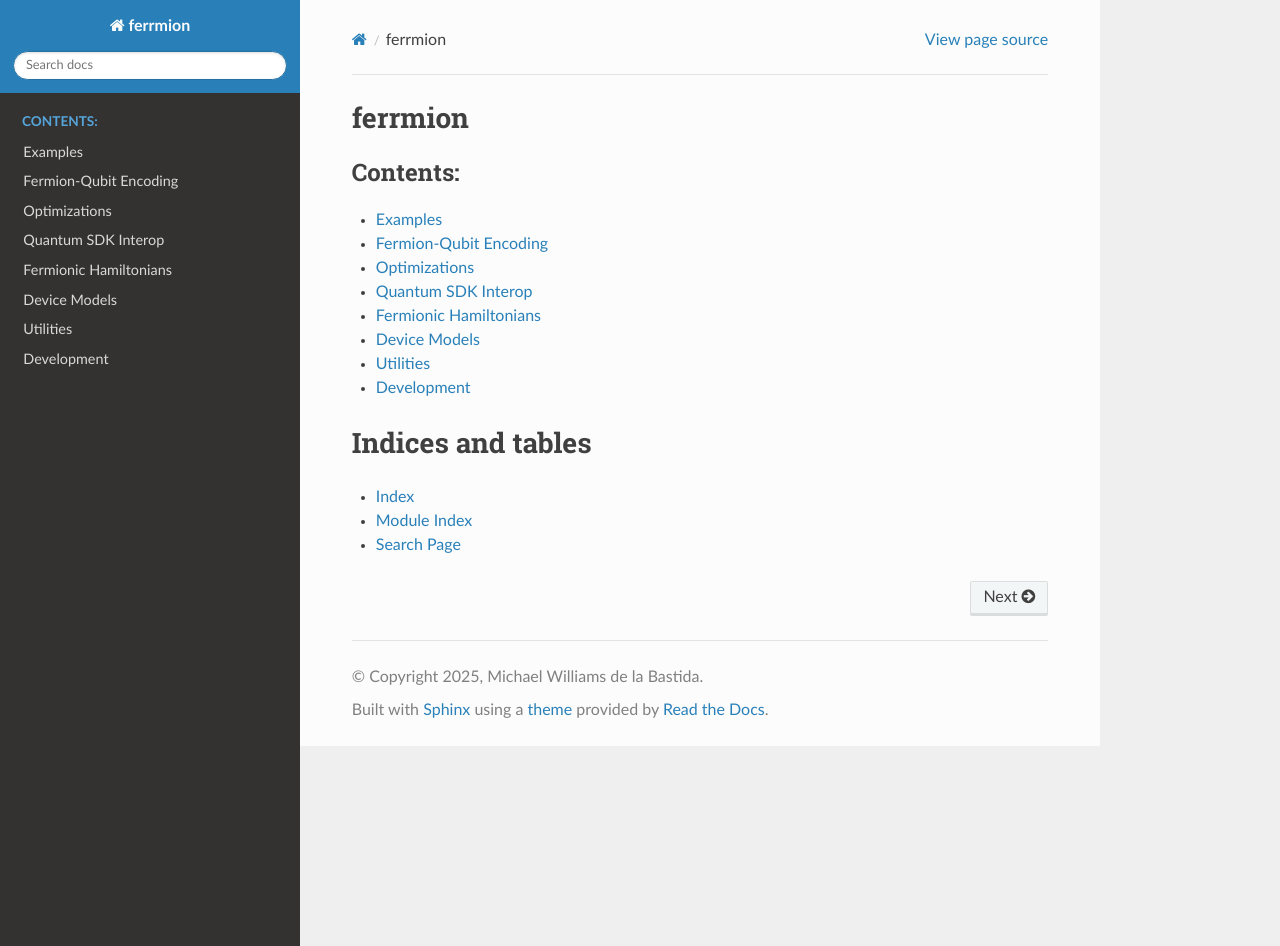
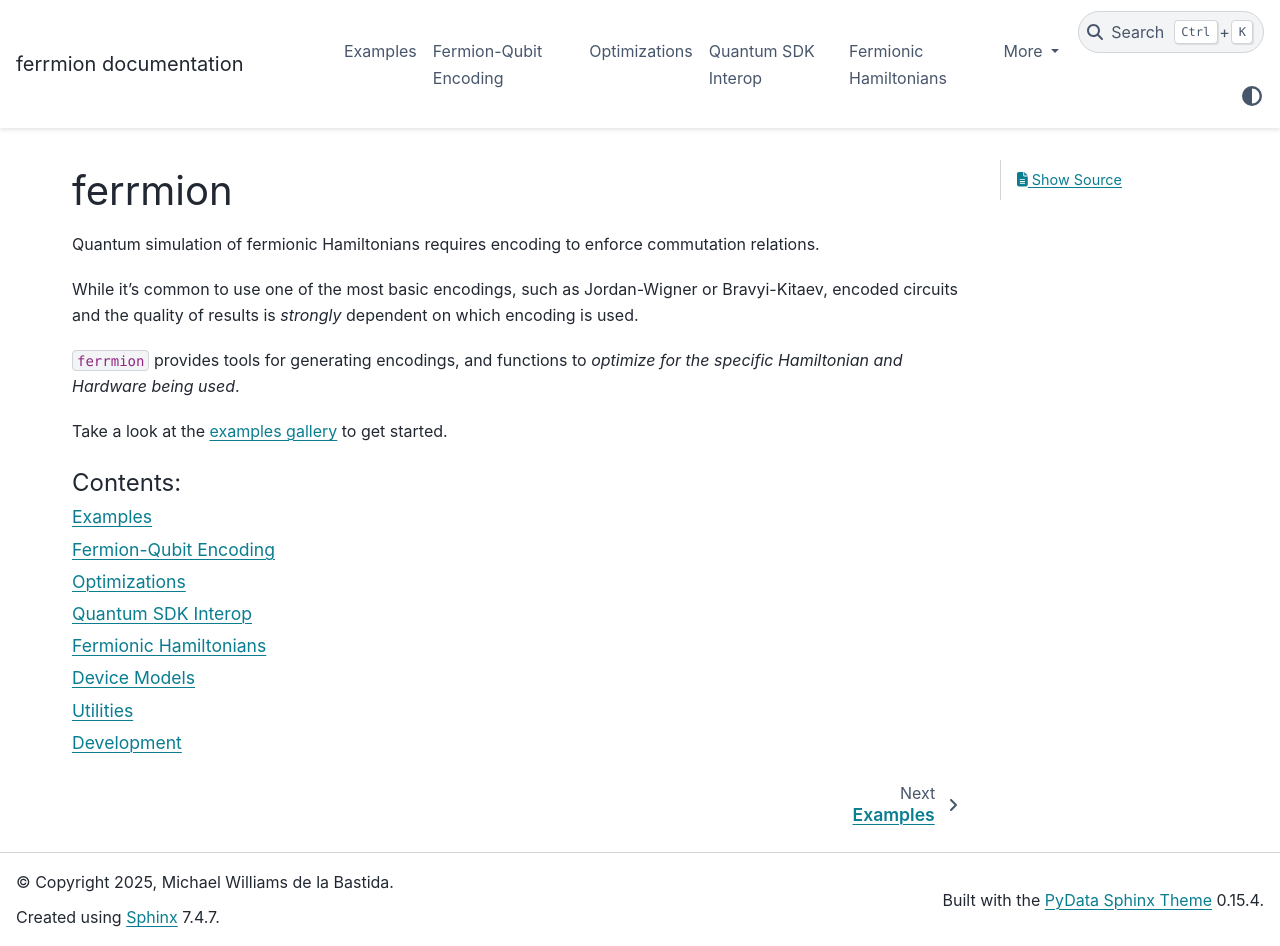
Before and after one commit to UCL-CCS/ferrmion, a Sphinx documentation site: the page built from docs/source/index.md, in a window 1280 px wide and 946 px high. Built offline with Sphinx 7.4.7 and the PyData theme 0.15.4, drawn with Linux system fonts in a browser that asks for light colours.

````diff
--- a/docs/source/conf.py
+++ b/docs/source/conf.py
@@ -29,9 +29,9 @@ extensions = ["sphinx.ext.autodoc",
     # "sphinx.ext.ifconfig",
     "sphinx.ext.viewcode",
     # "sphinx.ext.githubpages",
-    # "sphinx.ext.napoleon",
+    "sphinx.ext.napoleon",
     "myst_nb",
-    "sphinx_rtd_theme",
+    "pydata_sphinx_theme",
     "myst_sphinx_gallery",
     ]
 
@@ -52,5 +52,5 @@ exclude_patterns = []
 # -- Options for HTML output -------------------------------------------------
 # https://www.sphinx-doc.org/en/master/usage/configuration.html#options-for-html-output
 
-html_theme = 'sphinx_rtd_theme'
+html_theme = 'pydata_sphinx_theme'
 html_static_path = ['_static']
--- a/docs/source/index.md
+++ b/docs/source/index.md
@@ -4,6 +4,14 @@
 % contain the root `toctree` directive.
 
 # ferrmion
+
+Quantum simulation of fermionic Hamiltonians requires encoding to enforce commutation relations.
+
+While it's common to use one of the most basic encodings, such as Jordan-Wigner or Bravyi-Kitaev, encoded circuits and the quality of results is _strongly_ dependent on which encoding is used.
+
+`ferrmion` provides tools for generating encodings, and functions to _optimize for the specific Hamiltonian and Hardware being used_.
+
+Take a look at the [examples gallery](Examples) to get started.
 
 ```{toctree}
 :caption: 'Contents:'
@@ -18,9 +26,3 @@ devices
 utils
 development
 ```
-
-# Indices and tables
-
-- {ref}`genindex`
-- {ref}`modindex`
-- {ref}`search`
--- a/pyproject.toml
+++ b/pyproject.toml
@@ -40,6 +40,7 @@ docs = [
     "ffsim>=0.0.56",
     "qiskit>=2.0.2",
     "myst-nb>=1.2.0",
+    "pydata-sphinx-theme>=0.16.1",
 ]
 
 [tool.ruff]
````
Also changed, not shown: docs/source/examples.md (+1 -0 lines), docs/jupyter_execute/notebooks/rett.ipynb, 1 other file.
